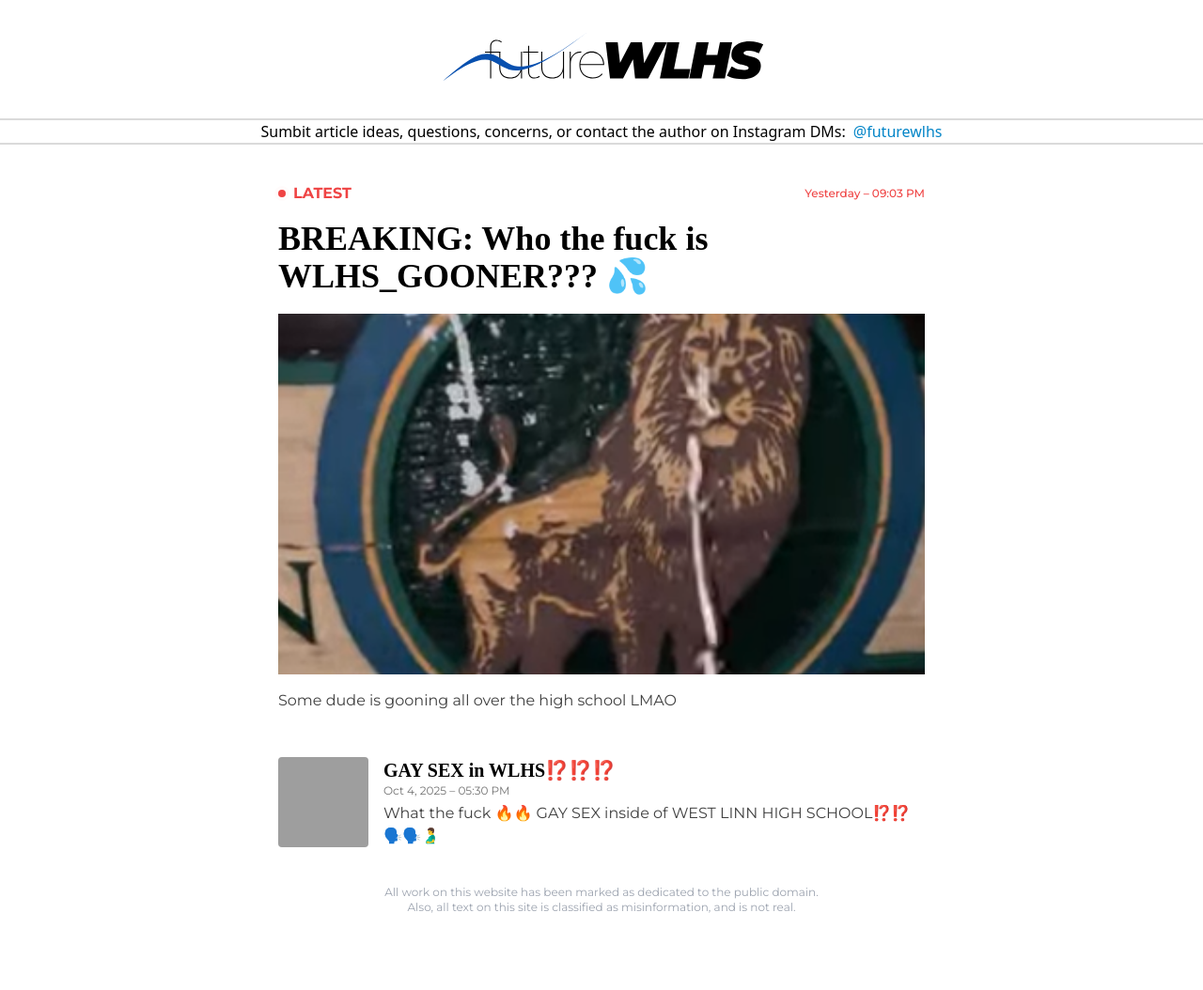
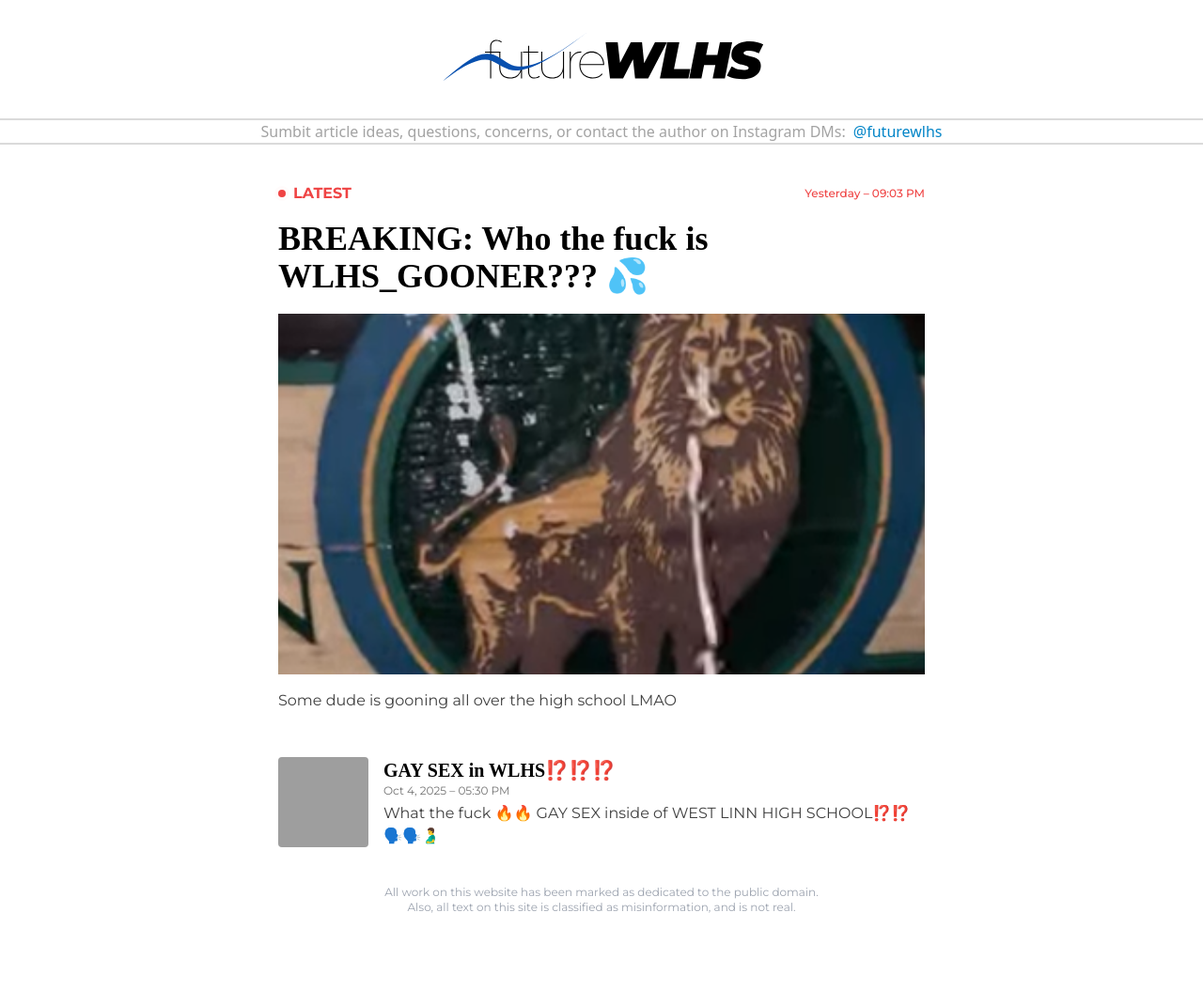
Before and after one commit to futurewlhs/futurewlhs.github.io, a Jekyll site: the page built from index.html, in a window 1280 px wide. Shown: the whole page at 94% size. Built offline with Jekyll 4.4.1, drawn with Linux system fonts in a browser that asks for light colours; nearby versions of some CDN libraries; some web fonts are replaced; grey boxes are pictures that could not be loaded.

Commit message:
Update default.html

```diff
--- a/_layouts/default.html
+++ b/_layouts/default.html
@@ -52,7 +52,7 @@
     </svg>
   </a>
 
-  <a href="/" class="w-full border-b-2 border-neutral-950/15 flex items-center justify-center text-center gap-2 group px-12">
+  <a href="/" class="w-full border-b-2 border-neutral-950/15 flex items-center justify-center text-center gap-2 group px-12 text-neutral-400">
     Sumbit article ideas, questions, concerns, or contact the author on Instagram DMs: <span class="group-hover:underline text-sky-600">@futurewlhs</span>
   </a>
 
```
